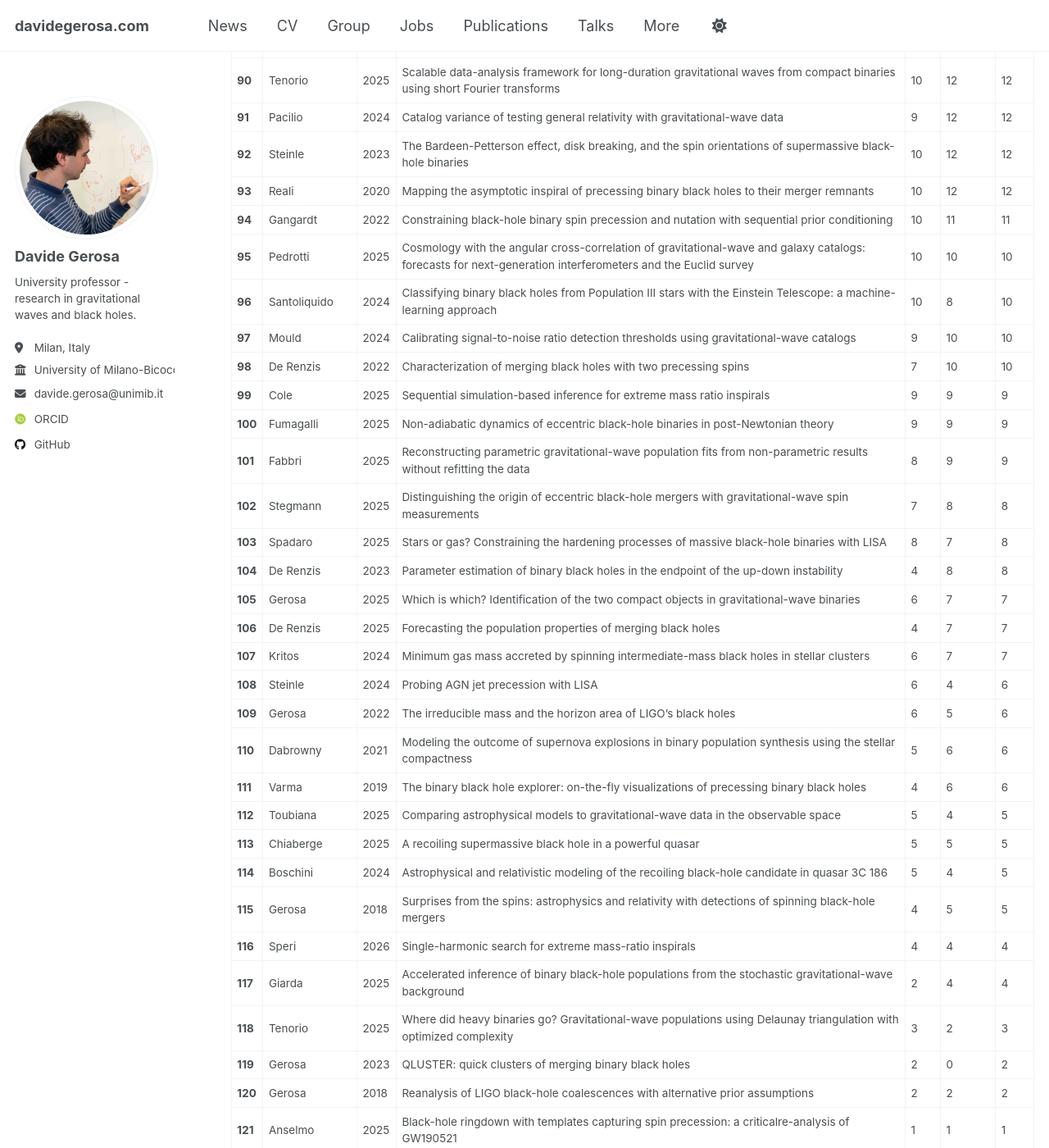
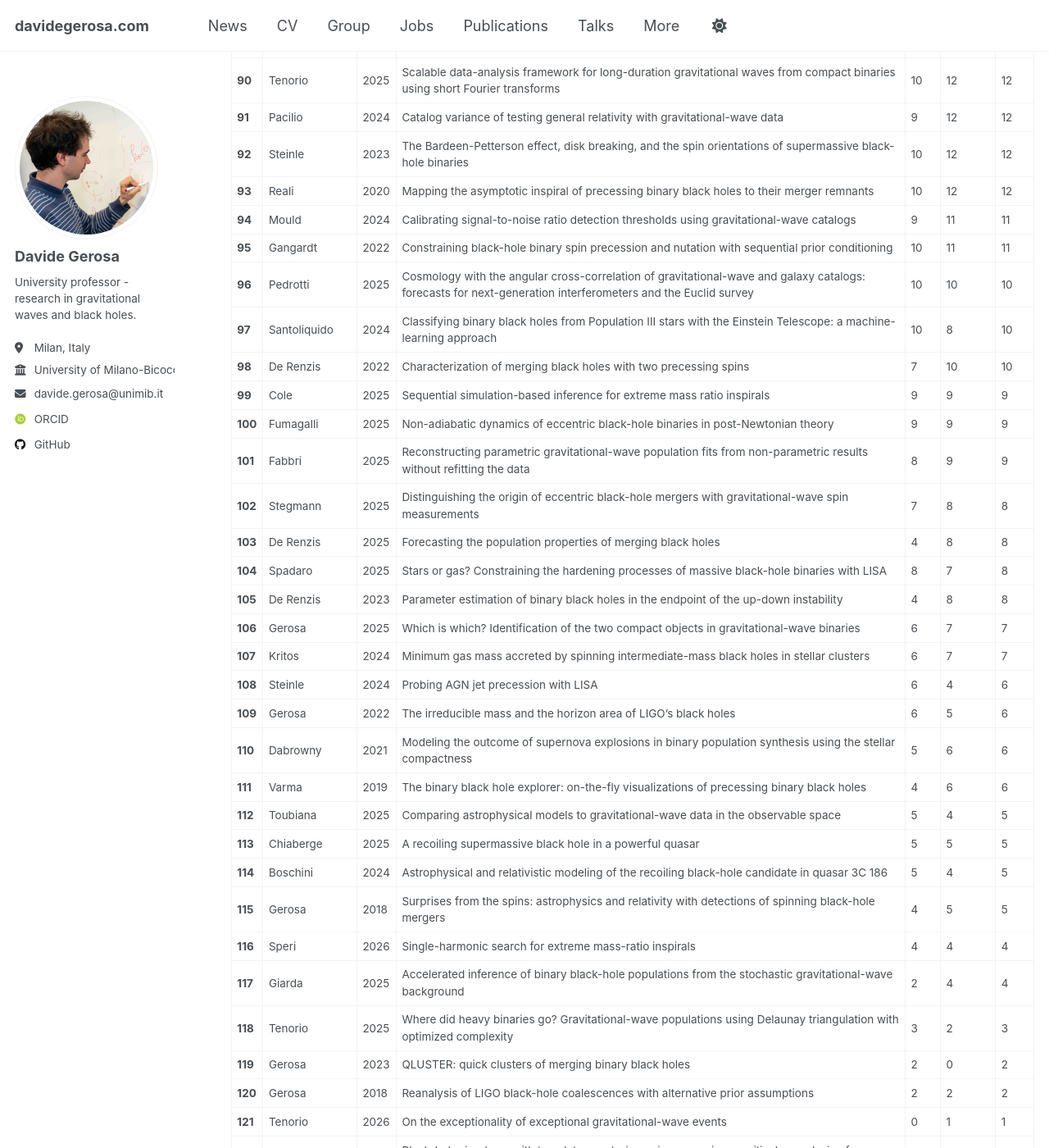
Before and after one commit to dgerosa/website, a Jekyll site: the page built from _pages/citations.md, in a window 1280 px wide and 1400 px high, scrolled down 4078 px. Shown: the whole window at 82% size. Built offline with Jekyll 4.4.1, drawn with Linux system fonts in a browser that asks for light colours; some web fonts are replaced; some of the changed text lies outside the part shown.

Commit message:
Website update from workflow

```diff
--- a/_pages/_citations.md
+++ b/_pages/_citations.md
@@ -102,19 +102,19 @@
 | **91** | Pacilio | 2024 | Catalog variance of testing general relativity with gravitational-wave data | 9 | 12 | 12 |
 | **92** | Steinle | 2023 | The Bardeen-Petterson effect, disk breaking, and the spin orientations of supermassive black-hole binaries | 10 | 12 | 12 |
 | **93** | Reali | 2020 | Mapping the asymptotic inspiral of precessing binary black holes to their merger remnants | 10 | 12 | 12 |
-| **94** | Gangardt | 2022 | Constraining black-hole binary spin precession and nutation with sequential prior conditioning | 10 | 11 | 11 |
-| **95** | Pedrotti | 2025 | Cosmology with the angular cross-correlation of gravitational-wave and galaxy catalogs: forecasts for next-generation interferometers and the Euclid survey | 10 | 10 | 10 |
-| **96** | Santoliquido | 2024 | Classifying binary black holes from Population III stars with the Einstein Telescope: a machine-learning approach | 10 | 8 | 10 |
-| **97** | Mould | 2024 | Calibrating signal-to-noise ratio detection thresholds using gravitational-wave catalogs | 9 | 10 | 10 |
+| **94** | Mould | 2024 | Calibrating signal-to-noise ratio detection thresholds using gravitational-wave catalogs | 9 | 11 | 11 |
+| **95** | Gangardt | 2022 | Constraining black-hole binary spin precession and nutation with sequential prior conditioning | 10 | 11 | 11 |
+| **96** | Pedrotti | 2025 | Cosmology with the angular cross-correlation of gravitational-wave and galaxy catalogs: forecasts for next-generation interferometers and the Euclid survey | 10 | 10 | 10 |
+| **97** | Santoliquido | 2024 | Classifying binary black holes from Population III stars with the Einstein Telescope: a machine-learning approach | 10 | 8 | 10 |
 | **98** | De Renzis | 2022 | Characterization of merging black holes with two precessing spins | 7 | 10 | 10 |
 | **99** | Cole | 2025 | Sequential simulation-based inference for extreme mass ratio inspirals | 9 | 9 | 9 |
 | **100** | Fumagalli | 2025 | Non-adiabatic dynamics of eccentric black-hole binaries in post-Newtonian theory | 9 | 9 | 9 |
 | **101** | Fabbri | 2025 | Reconstructing parametric gravitational-wave population fits from non-parametric results without refitting the data | 8 | 9 | 9 |
 | **102** | Stegmann | 2025 | Distinguishing the origin of eccentric black-hole mergers with gravitational-wave spin measurements | 7 | 8 | 8 |
-| **103** | Spadaro | 2025 | Stars or gas? Constraining the hardening processes of massive black-hole binaries with LISA | 8 | 7 | 8 |
-| **104** | De Renzis | 2023 | Parameter estimation of binary black holes in the endpoint of the up-down instability | 4 | 8 | 8 |
-| **105** | Gerosa | 2025 | Which is which? Identification of the two compact objects in gravitational-wave binaries | 6 | 7 | 7 |
-| **106** | De Renzis | 2025 | Forecasting the population properties of merging black holes | 4 | 7 | 7 |
+| **103** | De Renzis | 2025 | Forecasting the population properties of merging black holes | 4 | 8 | 8 |
+| **104** | Spadaro | 2025 | Stars or gas? Constraining the hardening processes of massive black-hole binaries with LISA | 8 | 7 | 8 |
+| **105** | De Renzis | 2023 | Parameter estimation of binary black holes in the endpoint of the up-down instability | 4 | 8 | 8 |
+| **106** | Gerosa | 2025 | Which is which? Identification of the two compact objects in gravitational-wave binaries | 6 | 7 | 7 |
 | **107** | Kritos | 2024 | Minimum gas mass accreted by spinning intermediate-mass black holes in stellar clusters | 6 | 7 | 7 |
 | **108** | Steinle | 2024 | Probing AGN jet precession with LISA | 6 | 4 | 6 |
 | **109** | Gerosa | 2022 | The irreducible mass and the horizon area of LIGO's black holes | 6 | 5 | 6 |
@@ -129,9 +129,9 @@
 | **118** | Tenorio | 2025 | Where did heavy binaries go? Gravitational-wave populations using Delaunay triangulation with optimized complexity | 3 | 2 | 3 |
 | **119** | Gerosa | 2023 | QLUSTER: quick clusters of merging binary black holes | 2 | 0 | 2 |
 | **120** | Gerosa | 2018 | Reanalysis of LIGO black-hole coalescences with alternative prior assumptions | 2 | 2 | 2 |
-| **121** | Anselmo | 2025 | Black-hole ringdown with templates capturing spin precession: a criticalre-analysis of GW190521 | 1 | 1 | 1 |
-| **122** | Gerosa | 2015 | Rival families: waveforms from resonant black-hole binaries as probes of their astrophysical formation history | 0 | 1 | 1 |
-| **123** | Tenorio | 2026 | On the exceptionality of exceptional gravitational-wave events | 0 | 0 | 0 |
+| **121** | Tenorio | 2026 | On the exceptionality of exceptional gravitational-wave events | 0 | 1 | 1 |
+| **122** | Anselmo | 2025 | Black-hole ringdown with templates capturing spin precession: a criticalre-analysis of GW190521 | 1 | 1 | 1 |
+| **123** | Gerosa | 2015 | Rival families: waveforms from resonant black-hole binaries as probes of their astrophysical formation history | 0 | 1 | 1 |
 | **124** | Borhanian | 2025 | Impact of facility timing and coordination for next-generation gravitational-wave detectors | 0 | 0 | 0 |
 | **125** | Loutrel | 2025 | Probing modified gravitational-wave dispersion with bursts from eccentric black-hole binaries | 0 | 0 | 0 |
 | **126** | Tornotti | 2025 | Bayesian luminosity function estimation in multidepth datasets with selection effects: a case study for $$3<z<5$$ Lyman $$\alpha$$ emitters | 0 | 0 | 0 |
```
Also changed, not shown: other parts of _pages/_citations.md (+10 -10 lines), _pages/_group.md (+3 -19 lines), _pages/_publications.md (+1 -1 lines), _pages/_talks.md (+3 -2 lines).
